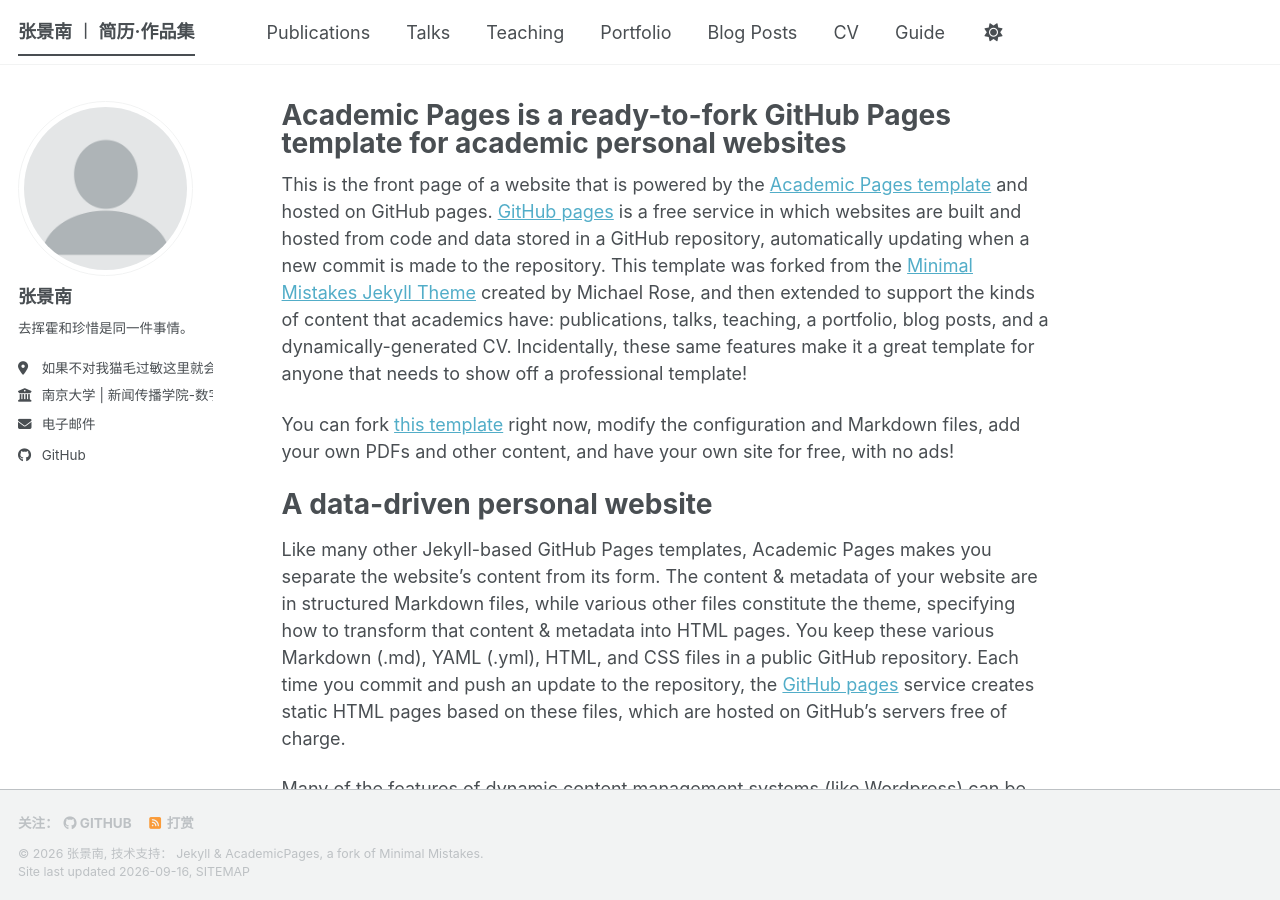
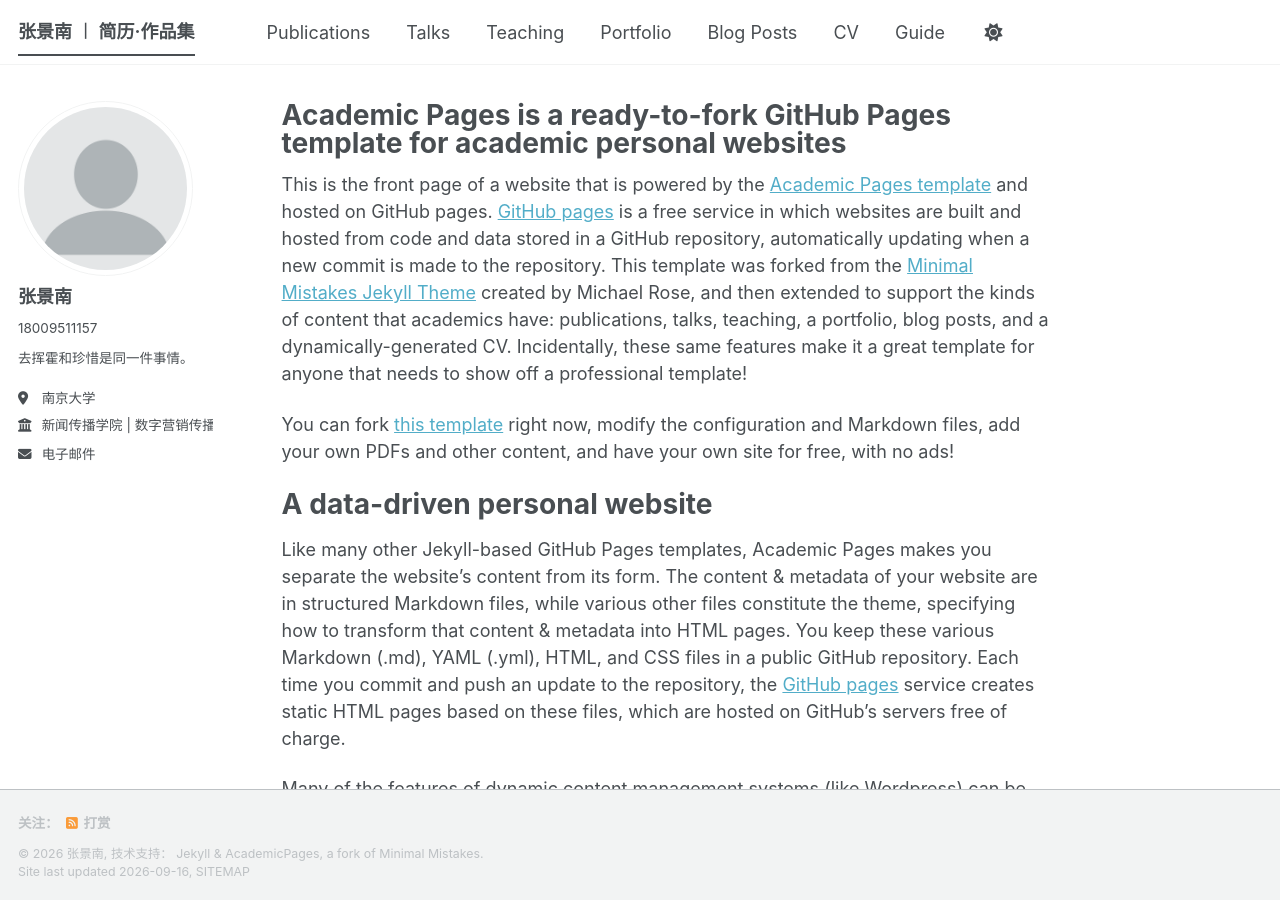
Before and after one commit to minami21zhang/minami21zhang.github.io, a Jekyll site: the page built from _pages/about.md, in a window 1280 px wide and 900 px high. Built offline with Jekyll 4.4.1, drawn with Linux system fonts in a browser that asks for light colours; a style sheet for code colours, icons or effects is not loaded.

Commit message:
Update author information in _config.yml

```diff
--- a/_config.yml
+++ b/_config.yml
@@ -25,10 +25,10 @@ author:
   # Biographic information
   avatar           : "profile.png"
   name             : "张景南"
-  pronouns         : # example: "she/her"
+  pronouns         : "18009511157"
   bio              : "去挥霍和珍惜是同一件事情。"
-  location         : "如果不对我猫毛过敏这里就会有三只猫的家"
-  employer         : "南京大学 | 新闻传播学院-数字营销传播"
+  location         : "南京大学"
+  employer         : "新闻传播学院 | 数字营销传播"
   uri              : # URL
   email            : "zhang.jingnan.21@smail.nju.edu.cn"
 
@@ -51,7 +51,7 @@ author:
   bitbucket        : # Username - Update with your username on the site
   codepen          : # Username
   dribbble         : # Username
-  github           : "minami12zhang"
+  github           : #"minami21zhang"
   kaggle           : # Username
   stackoverflow    : # User number or user number and name (i.e., use "1" or "1/jeff-atwood")
 
```
